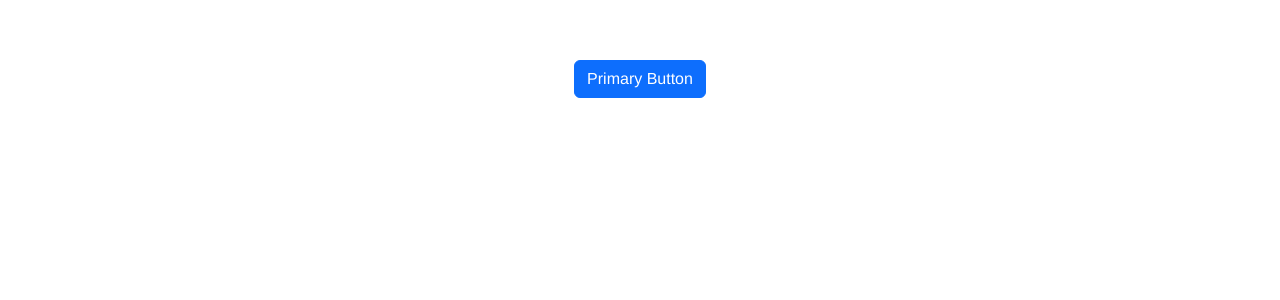
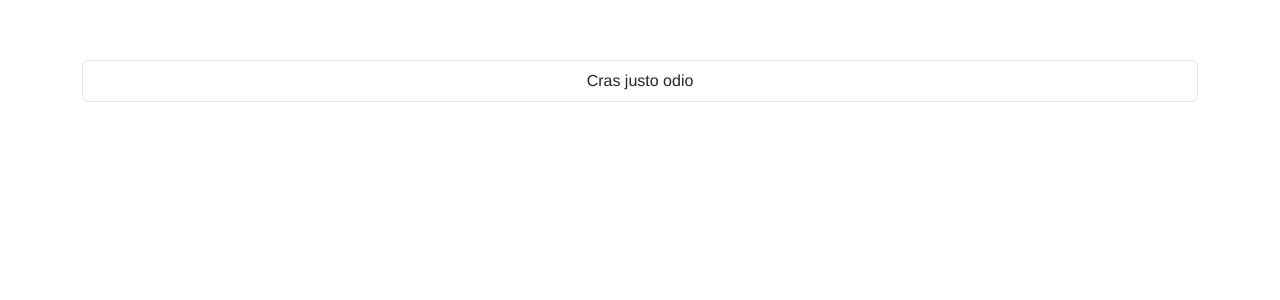
Before and after one commit to juneroy1/code_challenge_task_crud, a Vue app in the folder ui/: page / in a window 1280 px wide. Shown: the top 300 px of the page. Built offline with nearby package versions, Linux system fonts and the light colour scheme.

Commit message:
feat: initialized adding of tasks list and create a component and mixins for it

```diff
--- a/ui/src/App.vue
+++ b/ui/src/App.vue
@@ -1,19 +1,22 @@
 <template>
   <div id="app">
     <div>
-      <b-button variant="primary">Primary Button</b-button>
+      <b-container>
+        <tasks-page/>
+      </b-container>
     </div>
   </div>
 </template>
 
 <script>
-// import HelloWorld from "./components/HelloWorld.vue";
+import TasksPage from './components/TasksPage.vue';
+
 
 export default {
   name: "App",
   components: {
-    // HelloWorld,
-  },
+    TasksPage
+},
 };
 </script>
 
--- /dev/null
+++ b/ui/src/components/TasksPage.vue
@@ -0,0 +1,15 @@
+<template>
+    <div>
+        <b-list-group>
+          <b-list-group-item>Cras justo odio</b-list-group-item>
+        </b-list-group>
+    </div>
+</template>
+<script>
+import {TaskListMixin} from '../utils/index'
+export default {
+    name: "TasksPage",
+    mixins:[TaskListMixin()]
+}
+
+</script>
--- /dev/null
+++ b/ui/src/utils/TaskListMixin.js
@@ -0,0 +1,11 @@
+export default () => {
+  return {
+    data() {
+      return {
+        tasks: []
+      };
+    },
+    methods: {},
+    computed: {},
+  };
+};
--- /dev/null
+++ b/ui/src/utils/index.js
@@ -0,0 +1 @@
+export { default as TaskListMixin } from "./TaskListMixin.js";
```
